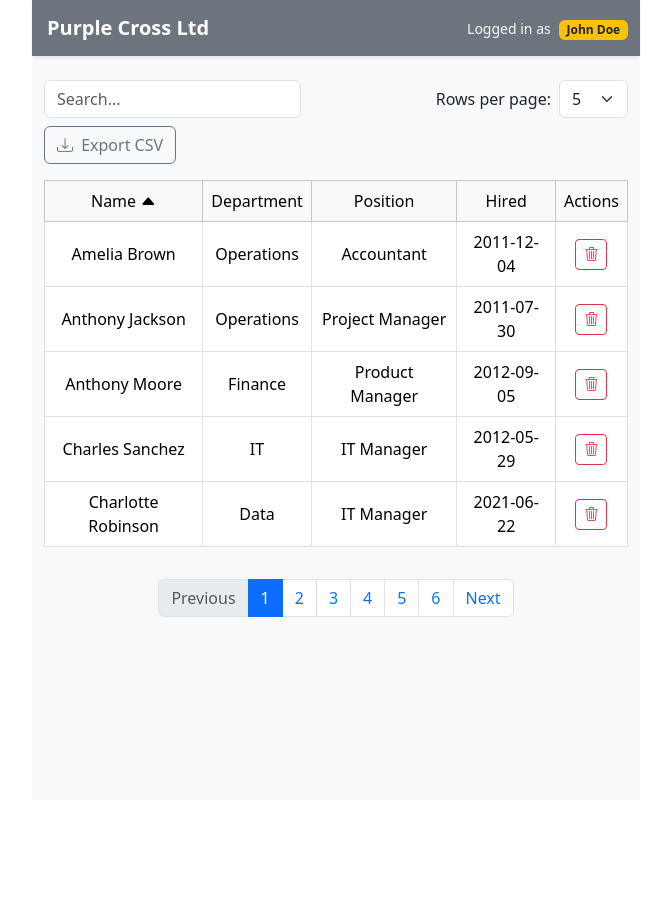
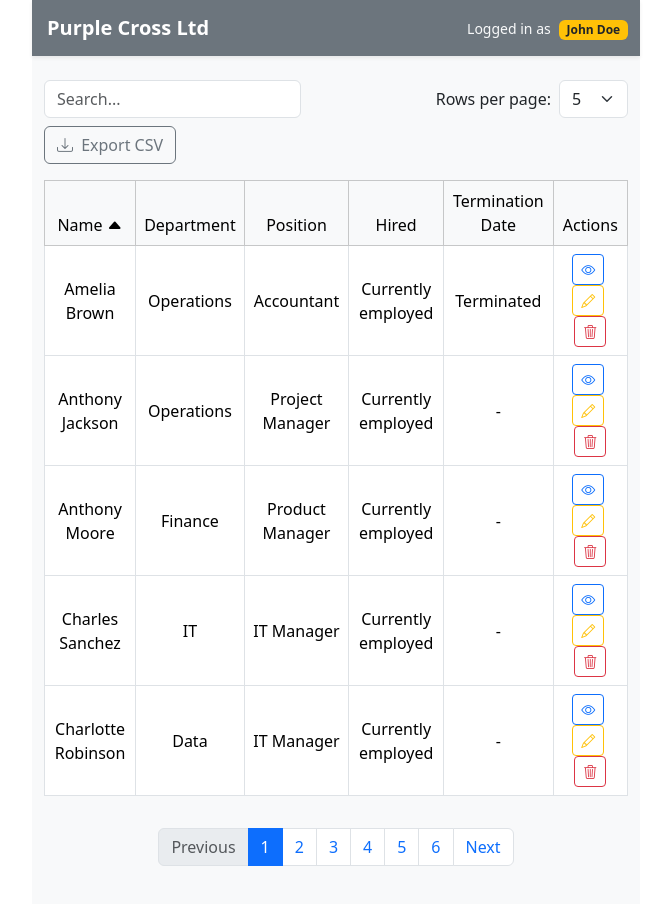
Before and after one commit to xiomarapulido/purple-cross-dashboard, a Vue app: page / in a window 1280 px wide. Shown: the whole page, without its empty margins (0-671 px from the left). Before the commit the page ends 800 px from the top, so only its background shows below. Built offline with nearby package versions, Linux system fonts and the light colour scheme; the HTML template or start-up script is replaced by a standard one.

Commit message:
Displaying date data

```diff
--- a/src/components/employees/EmployeesTable.vue
+++ b/src/components/employees/EmployeesTable.vue
@@ -25,10 +25,13 @@ const sortedEmployees = computed(() => {
         let valA = a[sortKey.value]
         let valB = b[sortKey.value]
 
-        // Convert dates to timestamps
+        // Convert dates to timestamps for sorting dates, else strings
         if (sortKey.value === 'dateOfEmployment' || sortKey.value === 'terminationDate') {
             valA = valA ? new Date(valA).getTime() : 0
             valB = valB ? new Date(valB).getTime() : 0
+        } else {
+            valA = valA?.toString().toLowerCase() ?? ''
+            valB = valB?.toString().toLowerCase() ?? ''
         }
 
         if (valA < valB) return sortAsc.value ? -1 : 1
@@ -64,9 +67,15 @@ function deleteEmployee(index: number) {
     }
 }
 
-
 function exportCSV() {
-    const csv = Papa.unparse(employees.value)
+    const exportData = employees.value.map(emp => ({
+        fullName: emp.fullName,
+        department: emp.department,
+        occupation: emp.occupation,
+        dateOfEmployment: formatEmploymentDate(emp.dateOfEmployment),
+        terminationDate: emp.terminationDate ? formatTerminationDate(emp.terminationDate) : '-',
+    }))
+    const csv = Papa.unparse(exportData)
     const blob = new Blob([csv], { type: 'text/csv;charset=utf-8;' })
     const url = URL.createObjectURL(blob)
     const link = document.createElement('a')
@@ -74,6 +83,34 @@ function exportCSV() {
     link.setAttribute('download', 'employees.csv')
     link.click()
     URL.revokeObjectURL(url)
+}
+
+function formatEmploymentDate(dateStr: string | undefined) {
+    if (!dateStr) return '-'
+    const date = new Date(dateStr)
+    const today = new Date()
+    today.setHours(0, 0, 0, 0)
+    if (date > today) return 'Employed soon'
+    else return 'Currently employed'
+}
+
+function formatTerminationDate(dateStr: string | undefined) {
+    if (!dateStr) return '-'
+    const date = new Date(dateStr)
+    const today = new Date()
+    today.setHours(0, 0, 0, 0)
+    if (date > today) return 'To be terminated'
+    else return 'Terminated'
+}
+
+function viewEmployee(employee: Employee) {
+    alert(`View profile of ${employee.fullName}`)
+    // Aquí puedes poner la lógica real de navegación
+}
+
+function editEmployee(employee: Employee) {
+    alert(`Edit profile of ${employee.fullName}`)
+    // Aquí puedes poner la lógica real de navegación
 }
 </script>
 
@@ -97,31 +134,51 @@ function exportCSV() {
         <table class="table table-hover table-bordered align-middle text-center">
             <thead class="table-light">
                 <tr>
-                    <th @click="changeSort('fullName')" role="button">Name <span
+                    <th @click="changeSort('fullName')" role="button">
+                        Name
+                        <span
                             :class="sortKey === 'fullName' ? (sortAsc ? 'bi bi-caret-up-fill' : 'bi bi-caret-down-fill') : ''" />
                     </th>
-                    <th @click="changeSort('department')" role="button">Department <span
+                    <th @click="changeSort('department')" role="button">
+                        Department
+                        <span
                             :class="sortKey === 'department' ? (sortAsc ? 'bi bi-caret-up-fill' : 'bi bi-caret-down-fill') : ''" />
                     </th>
-                    <th @click="changeSort('occupation')" role="button">Position <span
+                    <th @click="changeSort('occupation')" role="button">
+                        Position
+                        <span
                             :class="sortKey === 'occupation' ? (sortAsc ? 'bi bi-caret-up-fill' : 'bi bi-caret-down-fill') : ''" />
                     </th>
-                    <th @click="changeSort('dateOfEmployment')" role="button">Hired <span
+                    <th @click="changeSort('dateOfEmployment')" role="button">
+                        Hired
+                        <span
                             :class="sortKey === 'dateOfEmployment' ? (sortAsc ? 'bi bi-caret-up-fill' : 'bi bi-caret-down-fill') : ''" />
+                    </th>
+                    <th @click="changeSort('terminationDate')" role="button">
+                        Termination Date
+                        <span
+                            :class="sortKey === 'terminationDate' ? (sortAsc ? 'bi bi-caret-up-fill' : 'bi bi-caret-down-fill') : ''" />
                     </th>
                     <th>Actions</th>
                 </tr>
             </thead>
             <tbody>
                 <tr v-if="paginatedEmployees.length === 0">
-                    <td colspan="5">No matching employees found.</td>
+                    <td colspan="6">No matching employees found.</td>
                 </tr>
                 <tr v-for="(employee, index) in paginatedEmployees" :key="employee.fullName + index">
                     <td>{{ employee.fullName }}</td>
                     <td>{{ employee.department }}</td>
                     <td>{{ employee.occupation }}</td>
-                    <td>{{ employee.dateOfEmployment }}</td>
+                    <td>{{ formatEmploymentDate(employee.dateOfEmployment) }}</td>
+                    <td>{{ formatTerminationDate(employee.terminationDate) }}</td>
                     <td>
+                        <button class="btn btn-sm btn-outline-primary me-1" @click="viewEmployee(employee)">
+                            <i class="bi bi-eye"></i>
+                        </button>
+                        <button class="btn btn-sm btn-outline-warning me-1" @click="editEmployee(employee)">
+                            <i class="bi bi-pencil"></i>
+                        </button>
                         <button class="btn btn-sm btn-outline-danger" @click="deleteEmployee(index)">
                             <i class="bi bi-trash3"></i>
                         </button>
```
